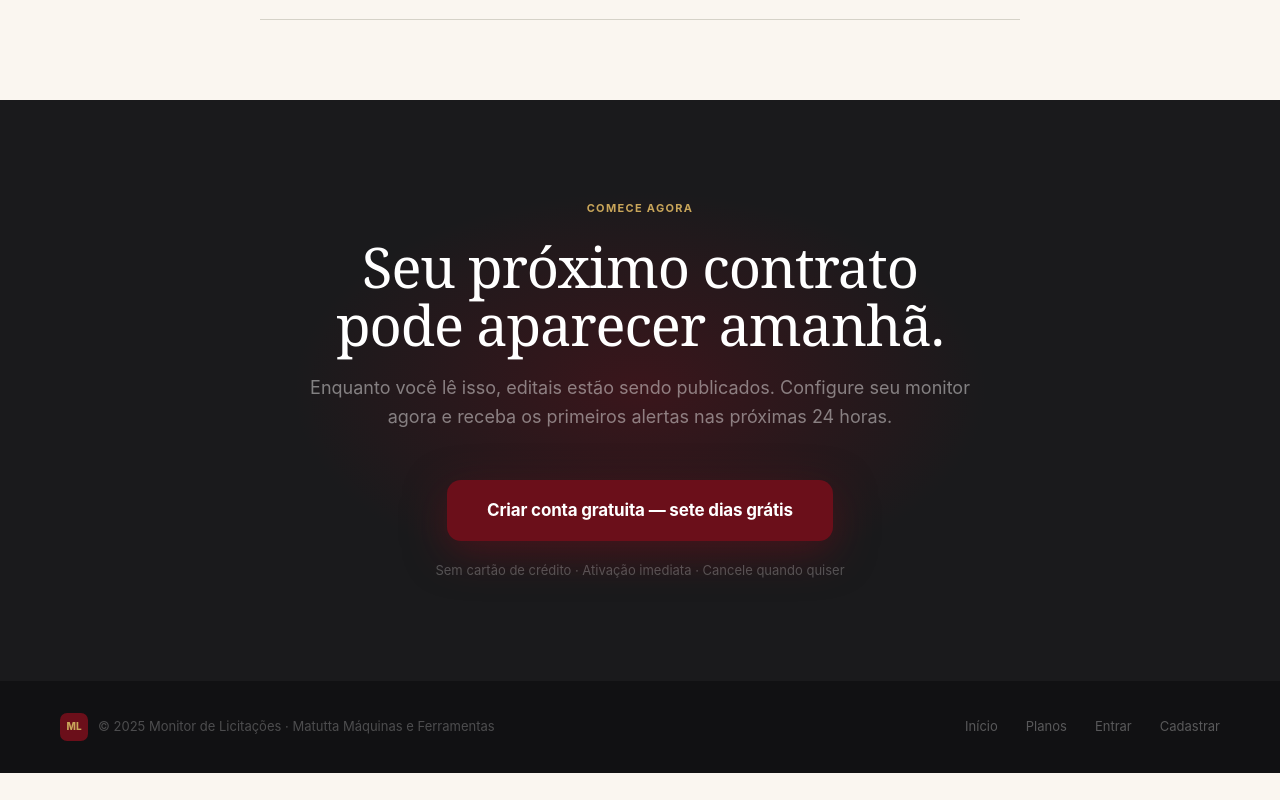
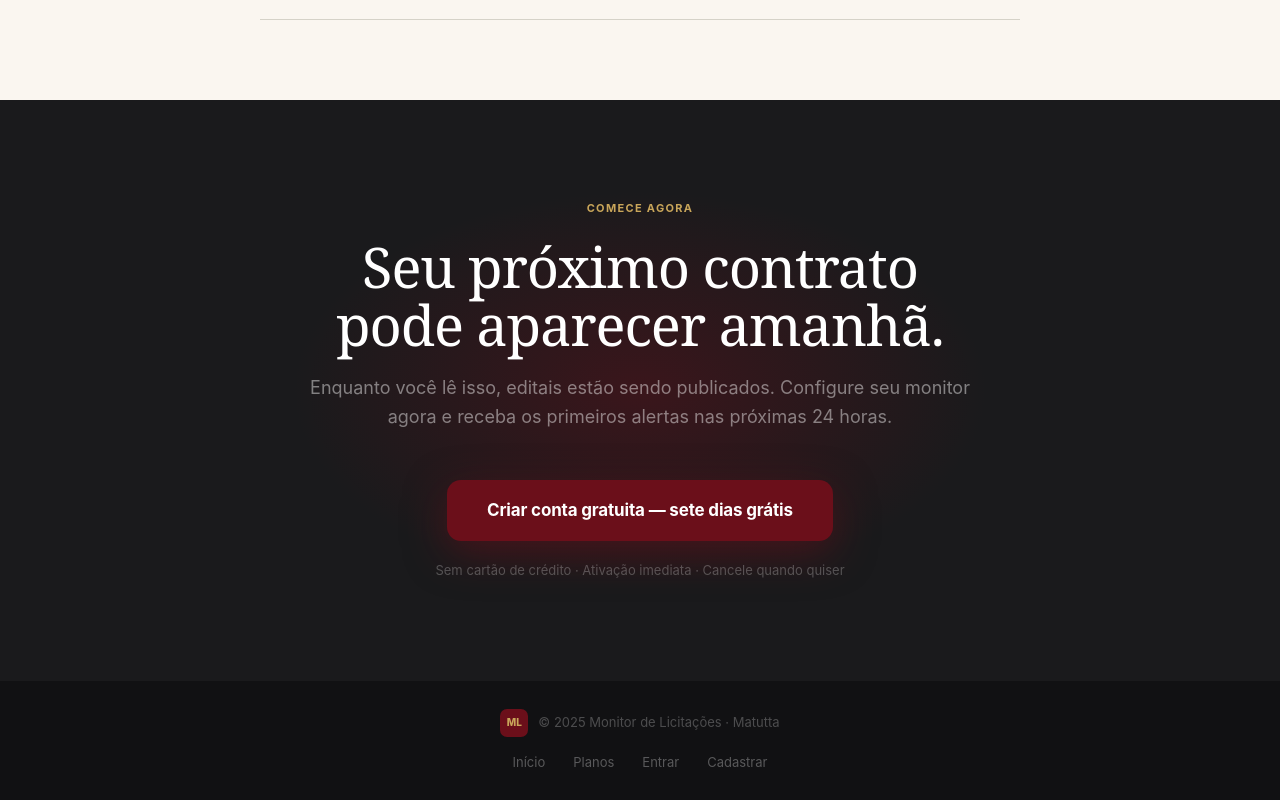
Before and after one commit to matuttamf/monitor-licitacoes, a Next.js app: page / in a window 1280 px wide. Shown: the part 4649-5449 px from the top of the page. Before the commit the page ends 5422 px from the top, so only its background shows below. Built offline with nearby package versions, Linux system fonts and the light colour scheme.

Commit message:
fix: footer centralizado, Matutta sem razão social, coleta noturna + almoço

```diff
--- a/app/page.tsx
+++ b/app/page.tsx
@@ -303,12 +303,12 @@ export default function LandingPage() {
       </section>
 
       {/* ──────────────── FOOTER ──────────────── */}
-      <footer style={{ background: '#111113', padding: '32px 60px', display: 'flex', alignItems: 'center', justifyContent: 'space-between', flexWrap: 'wrap', gap: '16px' }}>
-        <div style={{ display: 'flex', alignItems: 'center', gap: '10px' }}>
+      <footer style={{ background: '#111113', padding: '28px 40px', textAlign: 'center' }}>
+        <div style={{ display: 'flex', alignItems: 'center', justifyContent: 'center', gap: '10px', marginBottom: '16px' }}>
           <div style={{ width: '28px', height: '28px', borderRadius: '7px', background: '#6B0F1A', display: 'flex', alignItems: 'center', justifyContent: 'center', fontSize: '10px', fontWeight: 800, color: '#C9A65A' }}>ML</div>
-          <span style={{ fontSize: '13px', color: 'rgba(255,255,255,0.25)' }}>© 2025 Monitor de Licitações · Matutta Máquinas e Ferramentas</span>
+          <span style={{ fontSize: '13px', color: 'rgba(255,255,255,0.25)' }}>© 2025 Monitor de Licitações · Matutta</span>
         </div>
-        <div style={{ display: 'flex', gap: '28px' }}>
+        <div style={{ display: 'flex', gap: '28px', justifyContent: 'center' }}>
           {[['Início', '/'], ['Planos', '/assinar'], ['Entrar', '/login'], ['Cadastrar', '/cadastro']].map(([label, href]) => (
             <Link key={label} href={href} style={{ fontSize: '13px', color: 'rgba(255,255,255,0.3)', textDecoration: 'none' }}>{label}</Link>
           ))}
--- a/lib/emails/trial.ts
+++ b/lib/emails/trial.ts
@@ -47,7 +47,7 @@ export async function enviarEmailBoasVindas(email: string, nome: string): Promis
         </div>
 
         <div style="background:#1A1A1C;padding:16px;text-align:center">
-          <p style="color:rgba(255,255,255,0.3);font-size:12px;margin:0">Monitor de Licitações · Matutta Máquinas e Ferramentas</p>
+          <p style="color:rgba(255,255,255,0.3);font-size:12px;margin:0">Monitor de Licitações · Matutta</p>
         </div>
       </div>
     `,
```
Also changed, not shown: vercel.json.
